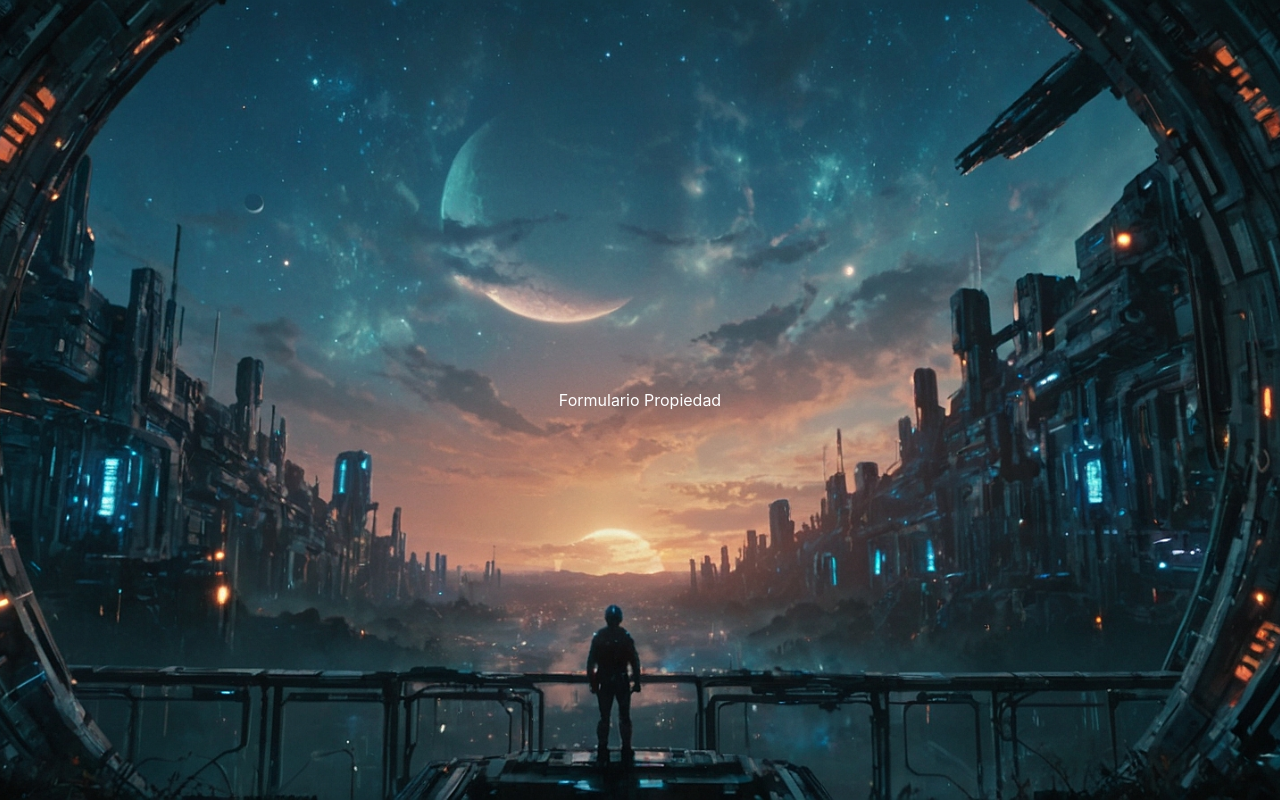
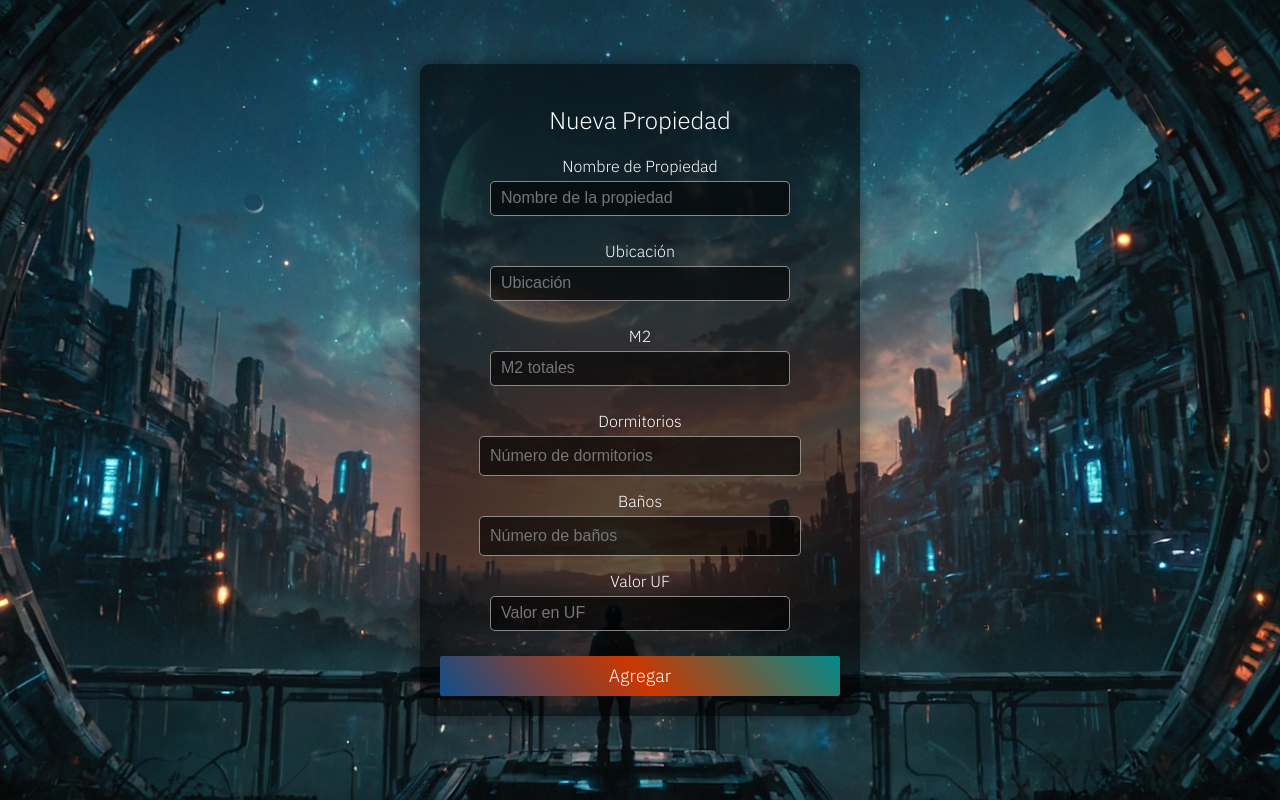
Before and after one commit to Despegatuimperiodigital/searchingAI, a React (Create React App) app: page /formularioprop in a window 1280 px wide. Built offline with nearby package versions, Linux system fonts and the light colour scheme.

Commit message:
form contactos y propiedades

```diff
--- a/src/components/contactos/formulario_contacto.js
+++ b/src/components/contactos/formulario_contacto.js
@@ -15,8 +15,6 @@ const FormularioContacto = () => {
     const handleSubmit = (event) => {
         event.preventDefault();
         if (newContact.name && newContact.email && newContact.phone) {
-            // Assuming you have a way to add the contact (e.g., an API call or state management)
-            // Here we just redirect with the contact as state
             navigate('/listadocont', { state: { newContact } });
         }
     };
--- a/src/components/contactos/listado_contactos.js
+++ b/src/components/contactos/listado_contactos.js
@@ -1,8 +1,7 @@
 // src/pages/ListadoContactos.js
 import React, { useState, useEffect } from 'react';
-import { useLocation, useNavigate } from 'react-router-dom';
+import { useLocation, useNavigate, Link } from 'react-router-dom';
 import '../styles.css';
-import { Link } from 'react-router-dom';
 
 const ListadoContactos = () => {
     const [contacts, setContacts] = useState([
@@ -14,7 +13,6 @@ const ListadoContactos = () => {
     const navigate = useNavigate();
 
     useEffect(() => {
-        // Check if there's a new contact passed via state
         if (location.state && location.state.newContact) {
             setContacts([...contacts, location.state.newContact]);
         }
--- a/src/components/propiedades/formulario_propiedad.js
+++ b/src/components/propiedades/formulario_propiedad.js
@@ -1,9 +1,108 @@
-import React from 'react'
+import React, { useState } from 'react';
+import { useNavigate } from 'react-router-dom';
+import '../styles.css';
 
-function FormularioPropiedad() {
-  return (
-    <div>Formulario Propiedad</div>
-  )
-}
+const FormularioPropiedad = () => {
+    const [newProperty, setNewProperty] = useState({
+        name: "",
+        location: "",
+        m2: "",
+        bedrooms: "",
+        bathrooms: "",
+        price: ""
+    });
+    const navigate = useNavigate();
+
+    const handleInputChange = (event) => {
+        const { name, value } = event.target;
+        setNewProperty({ ...newProperty, [name]: value });
+    };
+
+    const handleSubmit = (event) => {
+        event.preventDefault();
+        if (newProperty.name && newProperty.location && newProperty.m2 && newProperty.bedrooms && newProperty.bathrooms && newProperty.price) {
+            navigate('/listadoprop', { state: { newProperty } });
+        }
+    };
+
+    return (
+        <form onSubmit={handleSubmit} className="form-container">
+            <h2 className="form-heading">Nueva Propiedad</h2>
+            <div className="field-container">
+                <label htmlFor="name" className="field-label">Nombre de Propiedad</label>
+                <input
+                    type="text"
+                    id="name"
+                    name="name"
+                    placeholder="Nombre de la propiedad"
+                    value={newProperty.name}
+                    onChange={handleInputChange}
+                    required
+                />
+            </div>
+            <div className="field-container">
+                <label htmlFor="location" className="field-label">Ubicación</label>
+                <input
+                    type="text"
+                    id="location"
+                    name="location"
+                    placeholder="Ubicación"
+                    value={newProperty.location}
+                    onChange={handleInputChange}
+                    required
+                />
+            </div>
+            <div className="field-container">
+                <label htmlFor="m2" className="field-label">M2</label>
+                <input
+                    type="text"
+                    id="m2"
+                    name="m2"
+                    placeholder="M2 totales"
+                    value={newProperty.m2}
+                    onChange={handleInputChange}
+                    required
+                />
+            </div>
+            <div className="field-container">
+                <label htmlFor="bedrooms" className="field-label">Dormitorios</label>
+                <input
+                    type="number"
+                    id="bedrooms"
+                    name="bedrooms"
+                    placeholder="Número de dormitorios"
+                    value={newProperty.bedrooms}
+                    onChange={handleInputChange}
+                    required
+                />
+            </div>
+            <div className="field-container">
+                <label htmlFor="bathrooms" className="field-label">Baños</label>
+                <input
+                    type="number"
+                    id="bathrooms"
+                    name="bathrooms"
+                    placeholder="Número de baños"
+                    value={newProperty.bathrooms}
+                    onChange={handleInputChange}
+                    required
+                />
+            </div>
+            <div className="field-container">
+                <label htmlFor="price" className="field-label">Valor UF</label>
+                <input
+                    type="text"
+                    id="price"
+                    name="price"
+                    placeholder="Valor en UF"
+                    value={newProperty.price}
+                    onChange={handleInputChange}
+                    required
+                />
+            </div>
+            <button type="submit" className="submit-button">Agregar</button>
+        </form>
+    );
+};
 
 export default FormularioPropiedad;
--- a/src/components/propiedades/listado_propiedades.js
+++ b/src/components/propiedades/listado_propiedades.js
@@ -1,14 +1,29 @@
-import React, { useState } from 'react';
-import { useNavigate } from 'react-router-dom';
-import '.././styles.css';
+import React, { useState, useEffect } from 'react';
+import { useLocation, useNavigate, Link } from 'react-router-dom';
+import '../styles.css';
 
 const ListadoPropiedades = () => {
-    const [property] = useState([
+    const [property, setProperty] = useState([
         { name: "Edificio Las Torres", location: "Concepción", m2: "99.5 a 120.3 totales", bedrooms: "2", bathrooms: "1", price: "8.000" },
         { name: "Condominio Rosal", location: "Santiago", m2: "131.7 a 189.3 totales", bedrooms: "3", bathrooms: "2", price: "13.000" },
     ]);
 
+    const location = useLocation();
     const navigate = useNavigate();
+
+    useEffect(() => {
+        if (location.state && location.state.newProperty) {
+            const newProperty = location.state.newProperty;
+            // Verifica si la propiedad ya está en la lista
+            setProperty((prevProperties) => {
+                const exists = prevProperties.some(prop => prop.name === newProperty.name && prop.location === newProperty.location);
+                if (!exists) {
+                    return [...prevProperties, newProperty];
+                }
+                return prevProperties;
+            });
+        }
+    }, [location.state]);
 
     const handleViewClick = (property) => {
         navigate('/detallesprop', { state: { property } });
@@ -30,18 +45,18 @@ const ListadoPropiedades = () => {
                     </tr>
                 </thead>
                 <tbody>
-                    {property.map((property, index) => (
+                    {property.map((prop, index) => (
                         <tr key={index}>
-                            <td>{property.name}</td>
-                            <td>{property.location}</td>
-                            <td>{property.m2}</td>
-                            <td>{property.bedrooms}</td>
-                            <td>{property.bathrooms}</td>
-                            <td>{property.price}</td>
+                            <td>{prop.name}</td>
+                            <td>{prop.location}</td>
+                            <td>{prop.m2}</td>
+                            <td>{prop.bedrooms}</td>
+                            <td>{prop.bathrooms}</td>
+                            <td>{prop.price}</td>
                             <td>
                                 <button
                                     className="view-button"
-                                    onClick={() => handleViewClick(property)}
+                                    onClick={() => handleViewClick(prop)}
                                 >
                                     Ver
                                 </button>
@@ -50,6 +65,9 @@ const ListadoPropiedades = () => {
                     ))}
                 </tbody>
             </table>
+            <div className="button-container">
+                <Link to="/formularioprop" className="view-button">Agregar Nueva Propiedad</Link>
+            </div>
         </div>
     );
 };
--- a/src/components/styles.css
+++ b/src/components/styles.css
@@ -62,7 +62,8 @@
 
 .view-button:hover {
     background-color: rgba(0, 0, 0, 1);
-    transform: scale(1.05); /* Zoom al hacer hover */
+    transform: scale(1.05);
+    /* Zoom al hacer hover */
 }
 
 /* Estilo para el contenedor del botón */
@@ -79,6 +80,8 @@
     border-radius: 10px;
     margin-bottom: 20px;
     box-shadow: 0px 0px 20px rgba(0, 0, 0, 0.5);
+    min-width: 400px;
+    align-items: center;
 }
 
 /* Estilos para el título del formulario */
@@ -94,15 +97,20 @@
 /* Estilos para los campos del formulario */
 .field-container {
     margin-bottom: 15px;
+    width: 100%;
+    display: flex;
+    flex-direction: column;
+    align-items: center;
 }
 
 .field-container input {
-    width: 100%;
+    width: calc(100% - 22px);
     padding: 10px;
     border: 1px solid rgba(255, 255, 255, 0.5);
     border-radius: 5px;
     background-color: rgba(0, 0, 0, 0.6);
     color: white;
+    display: block;
 }
 
 .field-label {
@@ -117,6 +125,7 @@ input {
     font-size: 16px;
     border: 1px solid #ccc;
     border-radius: 4px;
+    max-width: 300px;
 }
 
 input:focus {
```
